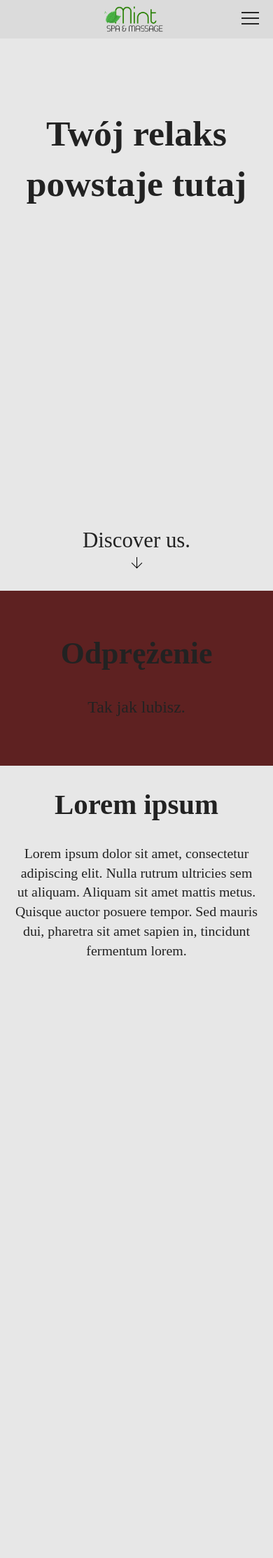
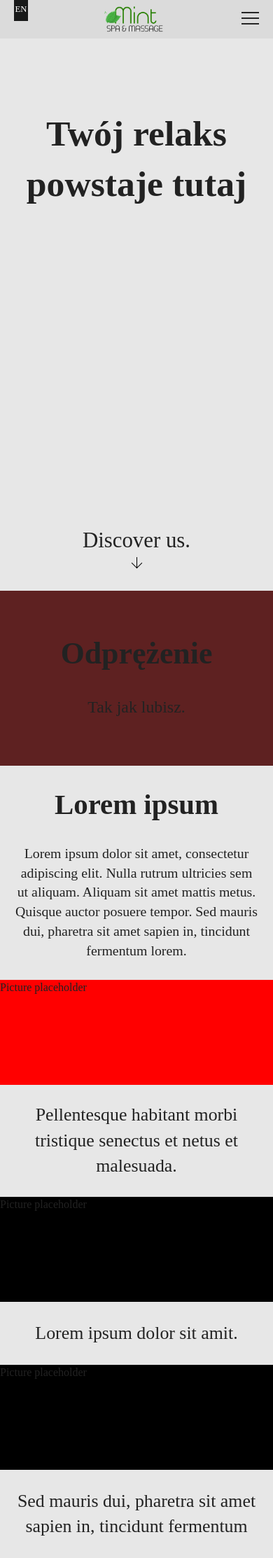
Before and after one commit to Otsupl/mint, a PHP site: page / in a window 390 px wide. Shown: the whole page at 70% size. Before the commit the page ends 1365 px from the top, so only its background shows below. Run offline with PHP 8.4, Linux system fonts and the light colour scheme.

Commit message:
Dodano kolejne elementy mobilnego indeksu

```diff
--- a/SPAandMassage/website/css/index.css
+++ b/SPAandMassage/website/css/index.css
@@ -70,7 +70,6 @@
 }
 #welcomepgh
 {
-    height: 1000px;
     text-align: center;
 }
 #welcomepgh h1
@@ -84,7 +83,35 @@
   margin-right: auto;
   font-size: calc(14px + 1.5vw);
 }
-
+#welcomeimg3
+{
+  margin-top: 27px;
+  background: red;
+  height: 150px;
+  width: 100%;
+}
+#welcomepgh2
+{
+ text-align: center;
+ font-size: calc(20px + 1.5vw);
+}
+#welcomepgh2 p
+{
+  width: 90%;
+  margin-left: auto;
+  margin-right: auto;
+}
+.aboutimg
+{
+  height: 150px;
+  background: black;
+}
+.abouttxt
+{
+  margin: 27px auto 27px auto;
+  text-align: center;
+  font-size: calc(20px + 1.5vw);
+}
 /* Small devices (large phones, 540px and up) */
 @media only screen and (min-width: 540px) {
 
--- a/SPAandMassage/website/css/nav.css
+++ b/SPAandMassage/website/css/nav.css
@@ -6,11 +6,24 @@
     height: 50px;
     padding-top: 5px;
     text-align: center;
-    z-index: 9999999999999999999999;
+    z-index: 999999;
 }
 .navbar img
 {
     width: 100px;
+}
+.langchange
+{
+  width: 20px;
+  height: 25px;
+  background: #181919;
+  position: fixed;
+  z-index: 9999999;
+  left: 20px;
+  font-size: calc(8px + 1.2vw);
+  text-align: center;
+  color: white;
+  padding-top: 5px;
 }
 .clicker
 {
--- a/SPAandMassage/website/index.html
+++ b/SPAandMassage/website/index.html
@@ -25,6 +25,7 @@
   <p id="tags">masaż łódź masażer masaż tajski masaż tajski łódź masaż relaksacyjny łódź masaże łódź masaż leczniczy łódź masażer do pleców masaż twarzy masaż dla dwojga łódź masażer do twarzy masaż limfatyczny masaż relaksacyjny masaż bańką chińską łódź masażer do głowy masaż kręgosłupa łódź masażysta masaże spa łódź i okolice spa łódź masaż dla dwojga spa łódź dla dwojga spa łódź groupon spa łódź opinie massage lodz massage lodz poland thai massage lodz spa masaż masaż spa masaż w spa</p>
 
   <nav><div class="navbar"><img src='img/logo.png'/><div class="clicker"><div class="menu icon"></div></div></div></nav>
+  <div class="langchange">EN</div>
   <section>
     <div id="welcomeimg"><div id="welcometxt"><h1>Twój relaks powstaje tutaj</h1></div>
     <div id="discover">Discover us.<br><div class="arrow-down icon"></div></div>
@@ -39,7 +40,17 @@
       <h1>Lorem ipsum </h1>
       <p>Lorem ipsum dolor sit amet, consectetur adipiscing elit. Nulla rutrum ultricies sem ut aliquam. Aliquam sit amet mattis metus. Quisque auctor posuere tempor. Sed mauris dui, pharetra sit amet sapien in, tincidunt fermentum lorem.</p>
     </div>
-  </section>
+    <div id="welcomeimg3">Picture placeholder</div>
+    <div id="welcomepgh2">
+      <p>Pellentesque habitant morbi tristique senectus et netus et malesuada.</p>
+    </div>
+    </section>
+    <section>
+      <div class="aboutimg">Picture placeholder</div>
+      <div class="abouttxt">Lorem ipsum dolor sit amit.</div>
+      <div class="aboutimg">Picture placeholder</div>
+      <div class="abouttxt">Sed mauris dui, pharetra sit amet sapien in, tincidunt fermentum</div>
+    </section>
   <script src="js/vendor/modernizr-3.6.0.min.js"></script>
   <script src="https://code.jquery.com/jquery-3.3.1.min.js" integrity="sha256-FgpCb/KJQlLNfOu91ta32o/NMZxltwRo8QtmkMRdAu8=" crossorigin="anonymous"></script>
   <script>window.jQuery || document.write('<script src="js/vendor/jquery-3.3.1.min.js"><\/script>')</script>
```
